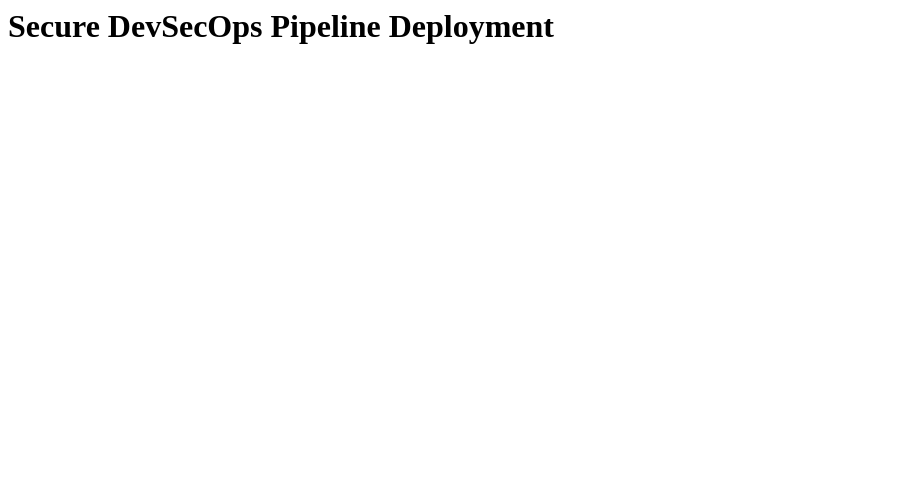
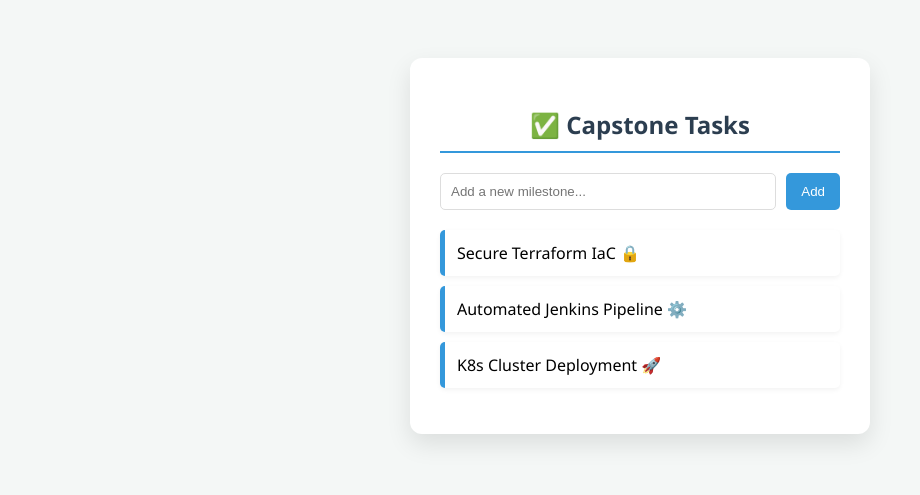
Before and after one commit to sushantmn/devsecops-capstone-project, a plain HTML site: page index.html in a window 1280 px wide. Shown: the whole page, without its empty margins (0-920 px from the left). Drawn offline with Linux system fonts and the light colour scheme.

Commit message:
Upgrade to functional Task Board app

```diff
--- a/index.html
+++ b/index.html
@@ -1 +1,42 @@
-<h1>Secure DevSecOps Pipeline Deployment</h1>
+<!DOCTYPE html>
+<html lang="en">
+<head>
+    <meta charset="UTF-8">
+    <meta name="viewport" content="width=device-width, initial-scale=1.0">
+    <title>Capstone Task Board</title>
+    <style>
+        body { font-family: 'Segoe UI', Tahoma, Geneva, Verdana, sans-serif; background-color: #f4f7f6; display: flex; justify-content: center; padding: 50px; }
+        .container { background: white; padding: 30px; border-radius: 12px; box-shadow: 0 10px 25px rgba(0,0,0,0.1); width: 400px; }
+        h2 { color: #2c3e50; text-align: center; border-bottom: 2px solid #3498db; padding-bottom: 10px; }
+        .input-group { display: flex; gap: 10px; margin-bottom: 20px; }
+        input { flex: 1; padding: 10px; border: 1px solid #ddd; border-radius: 5px; }
+        button { padding: 10px 15px; background: #3498db; color: white; border: none; border-radius: 5px; cursor: pointer; }
+        ul { list-style: none; padding: 0; }
+        li { background: #fff; margin-bottom: 10px; padding: 12px; border-radius: 5px; border-left: 5px solid #3498db; display: flex; justify-content: space-between; box-shadow: 0 2px 5px rgba(0,0,0,0.05); }
+    </style>
+</head>
+<body>
+    <div class="container">
+        <h2>✅ Capstone Tasks</h2>
+        <div class="input-group">
+            <input type="text" id="taskInput" placeholder="Add a new milestone...">
+            <button onclick="addTask()">Add</button>
+        </div>
+        <ul id="taskList">
+            <li>Secure Terraform IaC 🔒</li>
+            <li>Automated Jenkins Pipeline ⚙️</li>
+            <li>K8s Cluster Deployment 🚀</li>
+        </ul>
+    </div>
+    <script>
+        function addTask() {
+            const input = document.getElementById('taskInput');
+            if (input.value === '') return;
+            const li = document.createElement('li');
+            li.textContent = input.value;
+            document.getElementById('taskList').appendChild(li);
+            input.value = '';
+        }
+    </script>
+</body>
+</html>
```
